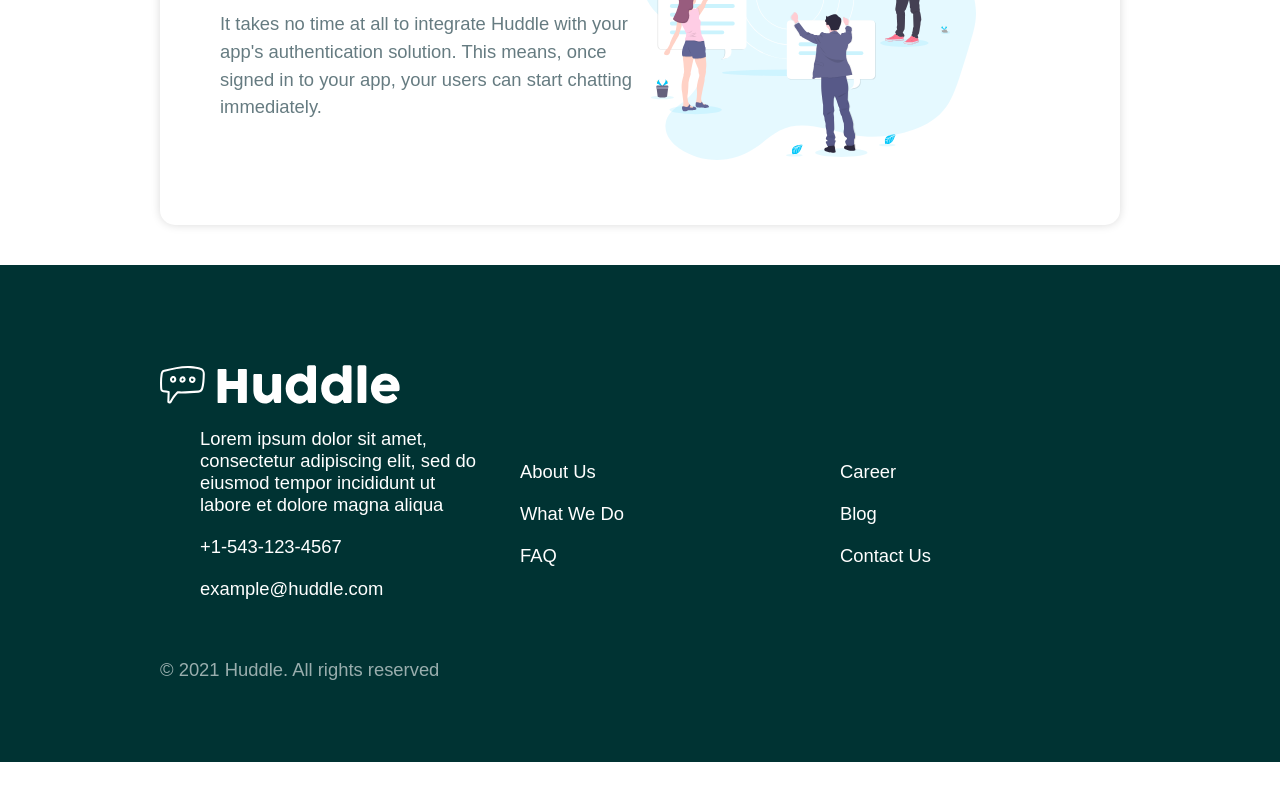
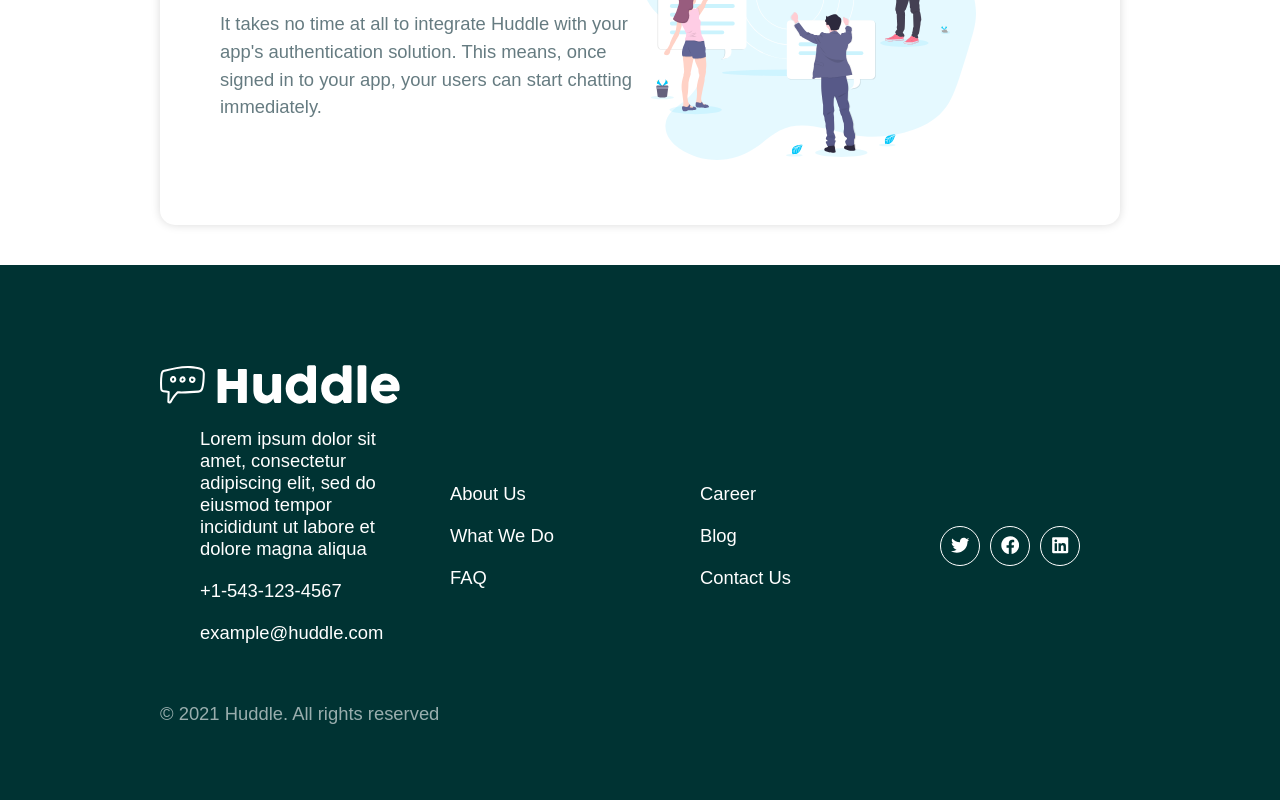
Before and after one commit to bl458/hubble, a React (Create React App) app: page / in a window 1280 px wide. Shown: the part 1488-2288 px from the top of the page. Before the commit the page ends 2250 px from the top, so only its background shows below. Built offline with nearby package versions, Linux system fonts and the light colour scheme.

Commit message:
FEAT create socialIcons

```diff
--- a/src/components/Footer.js
+++ b/src/components/Footer.js
@@ -1,3 +1,5 @@
+import SocialIcons from "./SocialIcons";
+
 import { Container } from "./styles/Container.styled";
 import { Flex } from "./styles/Flex.styled";
 import { StyledFooter } from "./styles/Footer.styled";
@@ -30,7 +32,7 @@
             <li>Contact Us</li>
           </ul>
 
-          {/* TBI SocialIcon */}
+          <SocialIcons />
         </Flex>
 
         <p>&copy; 2021 Huddle. All rights reserved</p>
--- /dev/null
+++ b/src/components/SocialIcons.js
@@ -0,0 +1,25 @@
+import { FaTwitter, FaFacebook, FaLinkedin } from "react-icons/fa";
+
+import { StyledSocialIcons } from "./styles/SocialIcons.styled";
+
+export default function SocialIcons() {
+  return (
+    <StyledSocialIcons>
+      <li>
+        <a href="https://twitter.com">
+          <FaTwitter />
+        </a>
+      </li>
+      <li>
+        <a href="https://facebook.com">
+          <FaFacebook />
+        </a>
+      </li>
+      <li>
+        <a href="https://linkedin.com">
+          <FaLinkedin />
+        </a>
+      </li>
+    </StyledSocialIcons>
+  );
+}
--- /dev/null
+++ b/src/components/styles/SocialIcons.styled.js
@@ -0,0 +1,28 @@
+import styled from "styled-components";
+
+export const StyledSocialIcons = styled.div`
+  display: flex;
+  justify-content: center;
+  align-items: center;
+
+  li {
+    list-style-type: none;
+  }
+
+  a {
+    border: 1px solid #fff;
+    border-radius: 50%;
+    color: #fff;
+    display: inline-flex;
+    align-items: center;
+    justify-content: center;
+    margin-right: 10px;
+    height: 40px;
+    width: 40px;
+    text-decoration: none;
+
+    &:hover {
+      opacity: 0.6;
+    }
+  }
+`;
```
